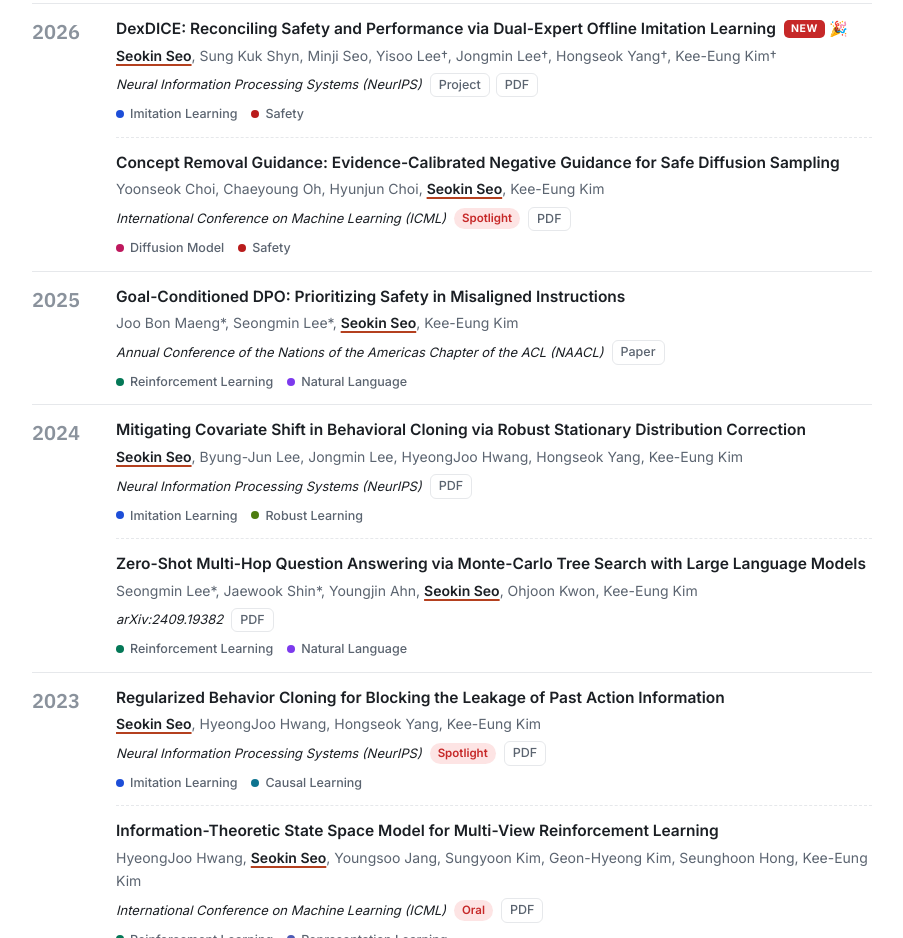
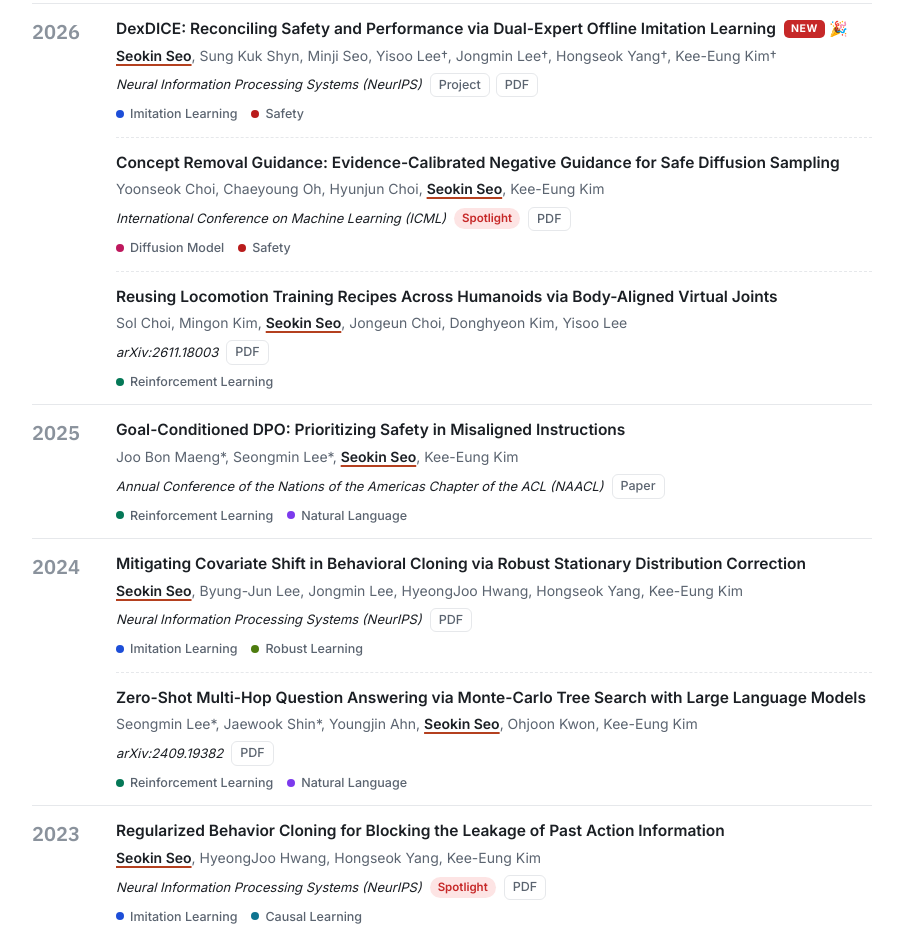
Before and after one commit to seokinseo/seokinseo.github.io, a plain HTML site: page index.html in a window 1280 px wide. Shown: the part 1383-2321 px from the top of the page, without its empty margins (188-1091 px from the left). Drawn offline with Linux system fonts and the light colour scheme.

Commit message:
Add Humanoids locomotion arXiv preprint to publications
Co-Authored-By: Claude Fable 5.1 <noreply@anthropic.com>

```diff
--- a/index.html
+++ b/index.html
@@ -406,6 +406,17 @@ footer .copy{margin-top:14px;color:var(--faint);font-size:12.5px}
             <div class="kws"><button class="kw kw-diff" data-f="diff" type="button">Diffusion Model</button><button class="kw kw-safety" data-f="safety" type="button">Safety</button></div>
           </div>
         </article>
+        <article class="pub" data-k="rl">
+          <div>
+            <div class="pub-title"><a href="https://arxiv.org/abs/2611.18003" target="_blank" rel="noopener">Reusing Locomotion Training Recipes Across Humanoids via Body-Aligned Virtual Joints</a></div>
+            <div class="authors">Sol Choi, Mingon Kim, <span class="me">Seokin Seo</span>, Jongeun Choi, Donghyeon Kim, Yisoo Lee</div>
+            <div class="meta">
+              <span class="full">arXiv:2611.18003</span>
+              <span class="plinks"><a href="https://arxiv.org/pdf/2611.18003" target="_blank" rel="noopener">PDF</a></span>
+            </div>
+            <div class="kws"><button class="kw kw-rl" data-f="rl" type="button">Reinforcement Learning</button></div>
+          </div>
+        </article>
       </div>
     </div>
     <div class="year-group">
```
